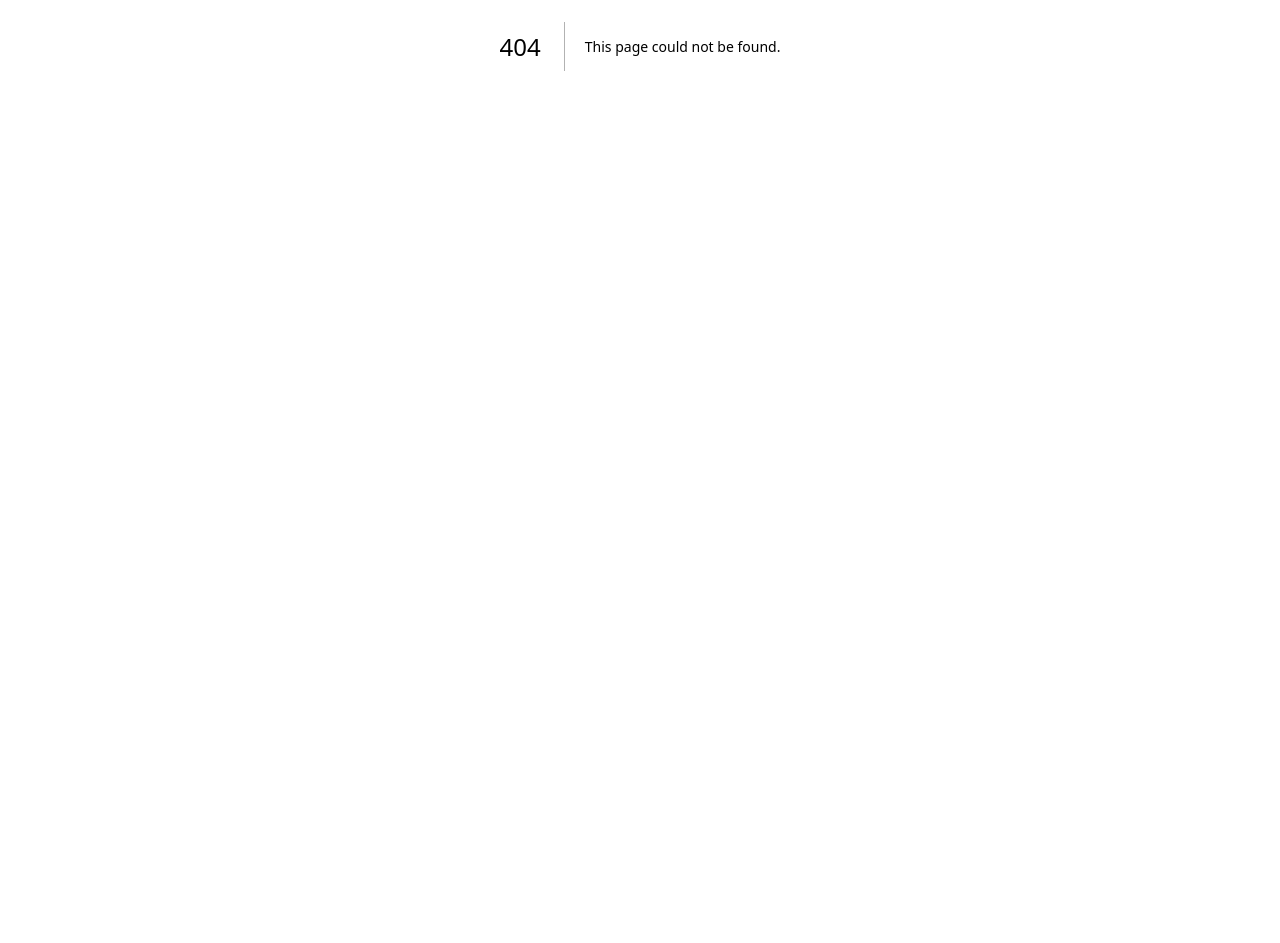
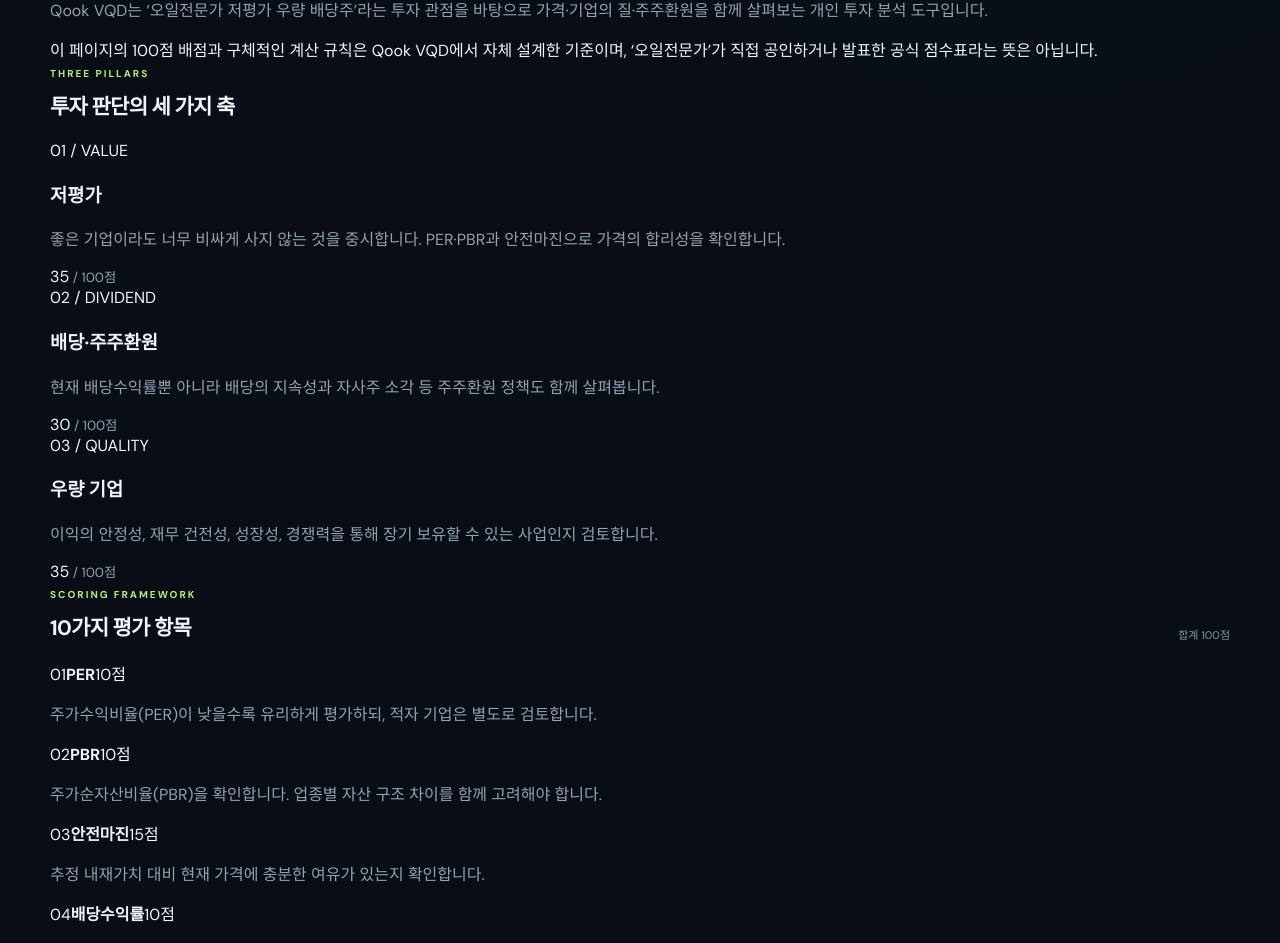
Before and after one commit to qooklab/qook-vqd, a Next.js app: page /methodology in a window 1280 px wide. Before the commit this address had no page. Shown: the part 354-1297 px from the top of the page. Before the commit the page ends 800 px from the top, so only its background shows below. Built offline with nearby package versions, Linux system fonts and the light colour scheme.

Commit message:
feat: introduce Oil Expert-inspired value quality dividend methodology page

```diff
--- /dev/null
+++ b/app/methodology/page.tsx
@@ -0,0 +1,32 @@
+import Link from 'next/link';
+import {criteria} from '@/lib/stocks';
+export const metadata={title:'분석 철학과 평가 기준 | Qook VQD',description:'오일전문가 저평가 우량 배당주 관점으로 설계한 Qook VQD의 10가지 평가 기준과 점수 해석 안내'};
+const groups=[
+ {name:'VALUE',ko:'저평가',desc:'좋은 기업이라도 너무 비싸게 사지 않는 것을 중시합니다. PER·PBR과 안전마진으로 가격의 합리성을 확인합니다.',indexes:[0,1,2]},
+ {name:'DIVIDEND',ko:'배당·주주환원',desc:'현재 배당수익률뿐 아니라 배당의 지속성과 자사주 소각 등 주주환원 정책도 함께 살펴봅니다.',indexes:[3,4,5]},
+ {name:'QUALITY',ko:'우량 기업',desc:'이익의 안정성, 재무 건전성, 성장성, 경쟁력을 통해 장기 보유할 수 있는 사업인지 검토합니다.',indexes:[6,7,8,9]}
+];
+const explanations=[
+ '주가수익비율(PER)이 낮을수록 유리하게 평가하되, 적자 기업은 별도로 검토합니다.',
+ '주가순자산비율(PBR)을 확인합니다. 업종별 자산 구조 차이를 함께 고려해야 합니다.',
+ '추정 내재가치 대비 현재 가격에 충분한 여유가 있는지 확인합니다.',
+ '현재 배당수익률을 비교합니다. 일시적인 고배당인지도 검토해야 합니다.',
+ '배당금의 유지·증가 여부와 배당 중단 이력을 살펴봅니다.',
+ '자사주 매입보다 실제 소각과 주식 수 감소 여부를 중요하게 봅니다.',
+ '여러 해에 걸친 영업이익·순이익의 변동성과 적자 여부를 확인합니다.',
+ '부채 부담과 현금흐름, 금융업의 경우 업종별 건전성 지표를 확인합니다.',
+ '이익이 지속적으로 증가하는지, 일회성 이익에 의존하지 않는지 살펴봅니다.',
+ '시장 지위·브랜드·전환비용 등 장기 경쟁우위를 정성적으로 검토합니다.'
+];
+export default function Methodology(){
+ return <div className="site-shell"><header className="topbar"><div className="topbar-inner"><Link className="brand" href="/"><span className="brand-mark">Q</span><span>Qook<span className="brand-accent">VQD</span></span></Link><span className="market-tag">INVESTMENT FRAMEWORK</span></div></header>
+ <main className="dashboard methodology-page"><Link href="/" className="back-link">← 대시보드로 돌아가기</Link>
+ <div className="eyebrow"><span className="eyebrow-line"/> INVESTMENT PHILOSOPHY <span className="eyebrow-muted">/ METHODOLOGY</span></div>
+ <section className="method-intro"><span className="section-overline">WHY WE INVEST THIS WAY</span><h1>저평가된 좋은 기업을 찾고,<br/><span>배당과 주주환원으로 기다린다.</span></h1><p>Qook VQD는 ‘오일전문가 저평가 우량 배당주’라는 투자 관점을 바탕으로 가격·기업의 질·주주환원을 함께 살펴보는 개인 투자 분석 도구입니다.</p><div className="method-note">이 페이지의 100점 배점과 구체적인 계산 규칙은 Qook VQD에서 자체 설계한 기준이며, ‘오일전문가’가 직접 공인하거나 발표한 공식 점수표라는 뜻은 아닙니다.</div></section>
+ <section className="method-section"><div className="section-heading"><div><span className="section-overline">THREE PILLARS</span><h2>투자 판단의 세 가지 축</h2></div></div><div className="method-grid">{groups.map((g,i)=><article className="method-card" key={g.name}><span className="method-index">0{i+1} / {g.name}</span><h3>{g.ko}</h3><p>{g.desc}</p><div className="method-total">{g.indexes.reduce((sum,index)=>sum+criteria[index][1],0)}<small> / 100점</small></div></article>)}</div></section>
+ <section className="method-section"><div className="section-heading"><div><span className="section-overline">SCORING FRAMEWORK</span><h2>10가지 평가 항목</h2></div><span className="section-meta">합계 100점</span></div><div className="method-criteria">{criteria.map(([label,max],i)=><article className="method-criterion" key={label}><div className="method-criterion-head"><span className="method-criterion-number">{String(i+1).padStart(2,'0')}</span><strong>{label}</strong><span className="method-criterion-points">{max}점</span></div><p>{explanations[i]}</p></article>)}</div></section>
+ <section className="method-section"><div className="section-heading"><div><span className="section-overline">HOW TO READ THE SCORE</span><h2>점수를 해석하는 방법</h2></div></div><div className="method-guidance"><p><strong>20 / 100점</strong>은 100점 만점 기준 현재 확인된 점수입니다. 예를 들어 PER과 PBR만 수집되어 20점 배점이 평가된 경우, <strong>평가 가능 20점 / 전체 100점</strong>으로 별도 표시합니다.</p><p>데이터가 없는 항목은 0점으로 단정하지 않고 <strong>미평가</strong>로 둡니다. 따라서 일부 항목만 수집된 종목의 점수를 전체 평가 완료 종목과 직접 비교하면 안 됩니다.</p><p>현재 자동 계산되는 값은 PER·PBR 및 배당수익률(데이터가 있는 경우)입니다. 안전마진·배당 이력·재무 건전성 등은 검증된 추가 데이터가 있어야 점수가 채워집니다. 적정매수가 역시 검증 가능한 산정 근거가 없으면 미산정으로 표시합니다.</p></div></section>
+ <div className="method-footer-action"><Link href="/">종목 분석 보러 가기 →</Link></div>
+ <footer className="footer"><span>© Qook VQD · VALUE, QUALITY & DIVIDEND</span><span>투자 참고용 자체 평가 체계 · 투자 권유 아님</span></footer>
+ </main></div>;
+}
```
